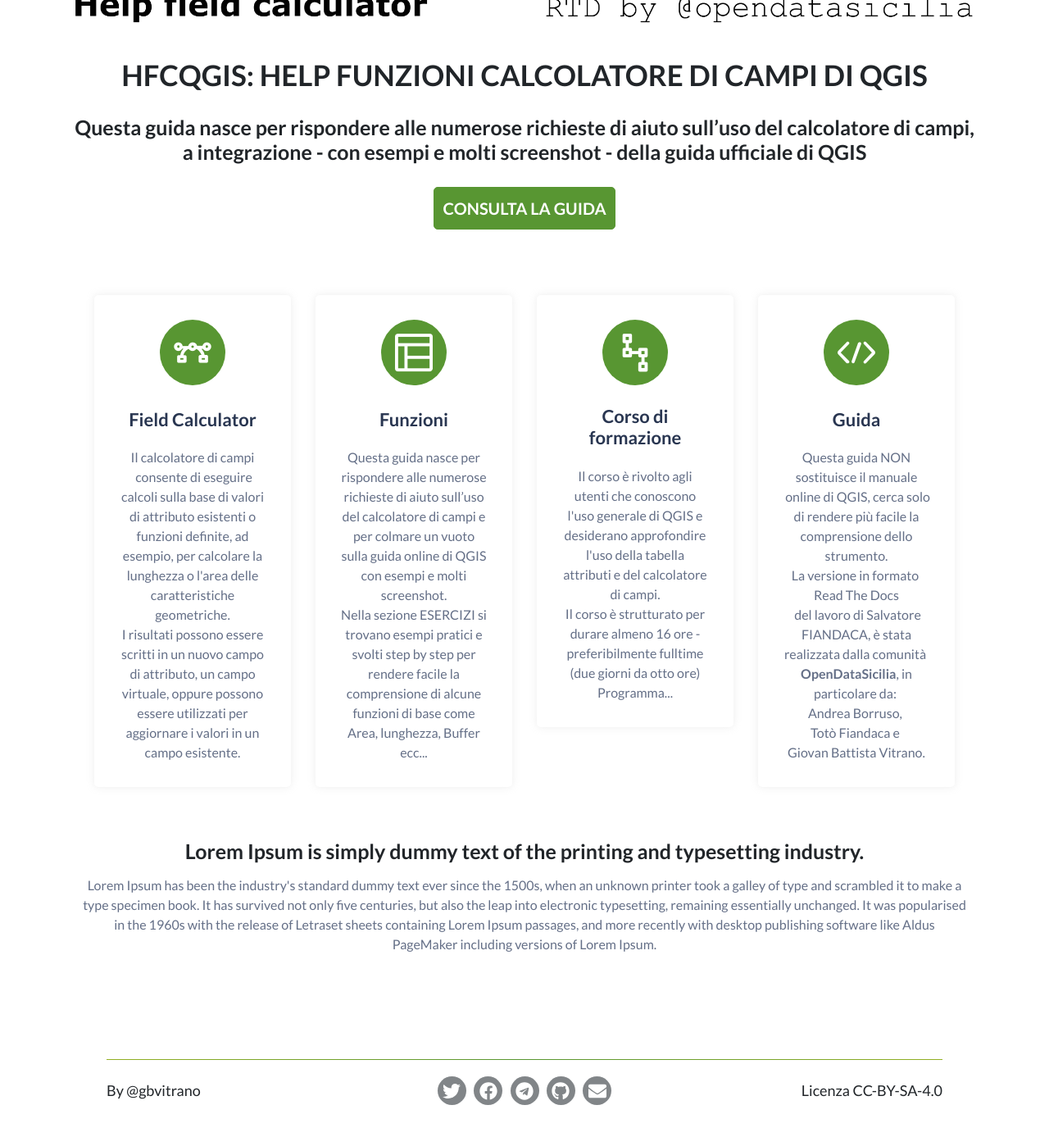
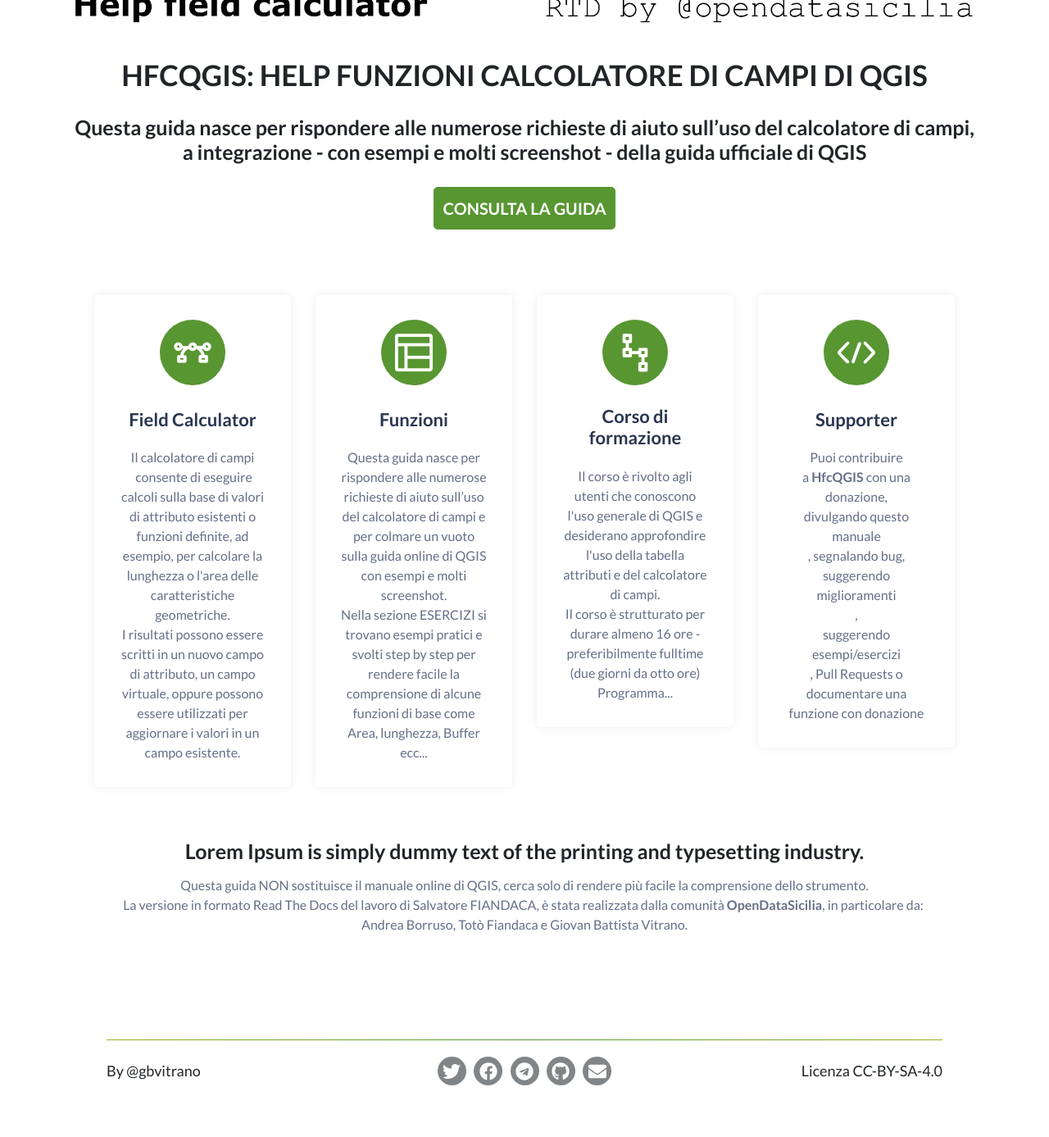
Before and after one commit to gbvitrano/MaterialMkDocs-gb, an MkDocs documentation site: the page built from docs/index.md, in a window 1280 px wide and 1400 px high, scrolled down 337 px. Shown: the top 1387 px of the window at 82% size. Built offline with MkDocs 1.6.1 and Material for MkDocs 9.7.7, drawn with Linux system fonts in a browser that asks for light colours; nearby versions of some CDN libraries; some web fonts are replaced; library files that are not in the unit come from our copies; comment, search, counter and statistics services are not loaded.

Commit message:
Update home.html

```diff
--- a/docs/overrides/home.html
+++ b/docs/overrides/home.html
@@ -86,7 +86,7 @@
                             <i class="lni lni-vector"></i>
                         </div>
                         <div class="service_content">
-                            <h4 class="service_title"><a href="#">Field Calculator</a></h4>
+                            <h4 class="service_title"><a href="https://hfcqgis-md.readthedocs.io/it/latest/calcolatore_campi/field_calc/">Field Calculator</a></h4>
                             <p><a href="https://hfcqgis-md.readthedocs.io/it/latest/calcolatore_campi/field_calc/" title="Il calcolatore di campi" target="_parent">Il calcolatore di campi</a> consente di eseguire calcoli sulla base di valori di attributo esistenti o funzioni definite, ad esempio, per calcolare la lunghezza o l'area delle caratteristiche geometriche.<br>
                             I risultati possono essere scritti in un nuovo campo di attributo, un campo virtuale, oppure possono essere utilizzati per aggiornare i valori in un campo esistente.</p>
                         </div>
@@ -98,7 +98,7 @@
                             <i class="lni lni-layout"></i>
                         </div>
                         <div class="service_content">
-                            <h4 class="service_title"><a href="#">Funzioni</a></h4>
+                            <h4 class="service_title"><a href="https://hfcqgis-md.readthedocs.io/it/latest/gr_funzioni/elenco_funzioni/">Funzioni</a></h4>
                             <p>Questa guida nasce per rispondere alle numerose richieste di aiuto sull&rsquo;uso del calcolatore di campi e per colmare un vuoto sulla guida online di QGIS con esempi e molti screenshot.<br>
                             Nella sezione <a href="https://hfcqgis-md.readthedocs.io/it/latest/esempi/lista_esempi/" title="USO DELLE FUNZIONI" target="_parent">ESERCIZI</a> si trovano esempi pratici e svolti step by step per rendere facile la comprensione di alcune funzioni di base come Area, lunghezza, Buffer ecc...</p>
                         </div>
@@ -110,7 +110,7 @@
                             <i class="lni lni-ux"></i>
                         </div>
                         <div class="service_content">
-                            <h4 class="service_title"><a href="#">Corso di formazione</a></h4>
+                            <h4 class="service_title"><a href="https://hfcqgis-md.readthedocs.io/it/latest/corso_formazione/corso_di_formazione/">Corso di formazione</a></h4>
                             <p>Il corso è rivolto agli utenti che conoscono l'uso generale di QGIS e desiderano approfondire l'uso della tabella attributi e del calcolatore di campi.<br>
                               Il corso è strutturato per durare almeno 16 ore - preferibilmente fulltime (due giorni da otto ore)<br>
                             <a href="https://hfcqgis-md.readthedocs.io/it/latest/corso_formazione/corso_di_formazione/" title="Corso di formazione | Programma" target="_parent">Programma...</a></p>
@@ -122,12 +122,12 @@
                         <div class="service_icon">
                             <i class="lni lni-code"></i>
                         </div>
-                        <div class="service_content">
-                            <h4 class="service_title"><a href="#">Guida </a></h4>
-                            <p>Questa guida NON sostituisce il <a href="https://qgis.org/it/docs/index.html#" title="Manuale online di QGIS" target="_blank">manuale</a> online di QGIS, cerca solo di rendere più facile la comprensione dello strumento.<br>
-                            La versione in formato <a href="https://docs.readthedocs.io/en/latest/index.html" title="Read The Docs" target="_blank">Read The Docs</a> del lavoro di Salvatore FIANDACA, è stata realizzata dalla comunità <a href="https://hfcqgis-md.readthedocs.io/it/latest/ods/" title="OpenDataSicilia"><strong>OpenDataSicilia</strong></a>, in particolare da: <a href="https://twitter.com/aborruso" title="Andrea Borruso" target="_blank">Andrea Borruso</a>, <a href="https://twitter.com/totofiandaca" title="Totò Fiandaca" target="_blank">Totò Fiandaca</a> e <br><a href="https://twitter.com/gbvitrano" title="Giovan Battista Vitrano" target="_blank">Giovan Battista Vitrano</a>.</p>
-                        </div>
-                    </div> <!-- single service -->
+                      <div class="service_content">
+                        <h4 class="service_title"><a href="https://hfcqgis-md.readthedocs.io/it/latest/contributing/">Supporter </a></h4>
+                          <p>Puoi contribuire a <strong>HfcQGIS</strong> con una <a href="https://hfcqgis-md.readthedocs.io/it/latest/contributing/#donazione" target="_parent">donazione</a>, <a href="https://hfcqgis-md.readthedocs.io/it/latest/contributing/#segnalazione-di-bug" target="_parent">divulgando questo manuale</a>, <a href="https://hfcqgis-md.readthedocs.io/it/latest/contributing/#segnalazione-di-bug" target="_parent">segnalando bug</a>, <a href="https://hfcqgis-md.readthedocs.io/it/latest/contributing/#suggerire-miglioramenti" target="_parent">suggerendo miglioramenti</a>, <a href="https://hfcqgis-md.readthedocs.io/it/latest/contributing/#suggerire-esempiesercizi" target="_parent">suggerendo esempi/esercizi</a>, <a href="https://hfcqgis-md.readthedocs.io/it/latest/contributing/#pull-requests" target="_parent">Pull Requests</a> o <a href="https://hfcqgis-md.readthedocs.io/it/latest/contributing/#elenco-funzione-da-documentare-con-donazione" target="_parent">documentare una funzione con donazione</a></p>
+                      </div>
+                    </div>
+                    <!-- single service -->
                 </div>
 
                 </div>
@@ -136,11 +136,13 @@
     <div class="container">
                 <div class="row align-items-center justify-content-center justify-content-lg-between">
                     <div class="col-lg-12">
-                        <div class="header_hero_content mt-45">
+                      <div class="header_hero_content mt-45">
                           <!--  <h3 class="main_title">What is Lorem Ipsum?</h3> --><br>
-                            <h5 class="sub_title">Lorem Ipsum is simply dummy text of the printing and typesetting industry.</h5>
-                            <p class="wow fadeInUp" data-wow-duration="1.3s" data-wow-delay="1.1s">Lorem Ipsum has been the industry's standard dummy text ever since the 1500s, when an unknown printer took a galley of type and scrambled it to make a type specimen book. It has survived not only five centuries, but also the leap into electronic typesetting, remaining essentially unchanged. It was popularised in the 1960s with the release of Letraset sheets containing Lorem Ipsum passages, and more recently with desktop publishing software like Aldus PageMaker including versions of Lorem Ipsum.</p>
-                            </div> <!-- header hero content -->
+                        <h5 class="sub_title">Lorem Ipsum is simply dummy text of the printing and typesetting industry.</h5>
+                          <p class="wow fadeInUp" data-wow-duration="1.3s" data-wow-delay="1.1s">Questa guida NON sostituisce il <a href="https://qgis.org/it/docs/index.html#" title="Manuale online di QGIS" target="_blank">manuale</a> online di QGIS, cerca solo di rendere più facile la comprensione dello strumento.<br>
+La versione in formato <a href="https://docs.readthedocs.io/en/latest/index.html" title="Read The Docs" target="_blank">Read The Docs</a> del lavoro di Salvatore FIANDACA, è stata realizzata dalla comunità <a href="https://hfcqgis-md.readthedocs.io/it/latest/ods/" title="OpenDataSicilia"><strong>OpenDataSicilia</strong></a>, in particolare da: <a href="https://twitter.com/aborruso" title="Andrea Borruso" target="_blank">Andrea Borruso</a>, <a href="https://twitter.com/totofiandaca" title="Totò Fiandaca" target="_blank">Totò Fiandaca</a> e <a href="https://twitter.com/gbvitrano" title="Giovan Battista Vitrano" target="_blank">Giovan Battista Vitrano</a>.</p>
+                          </div>
+                        <!-- header hero content -->
                     </div>
 {% endblock %}
 {% block content %}{% endblock %}
```
